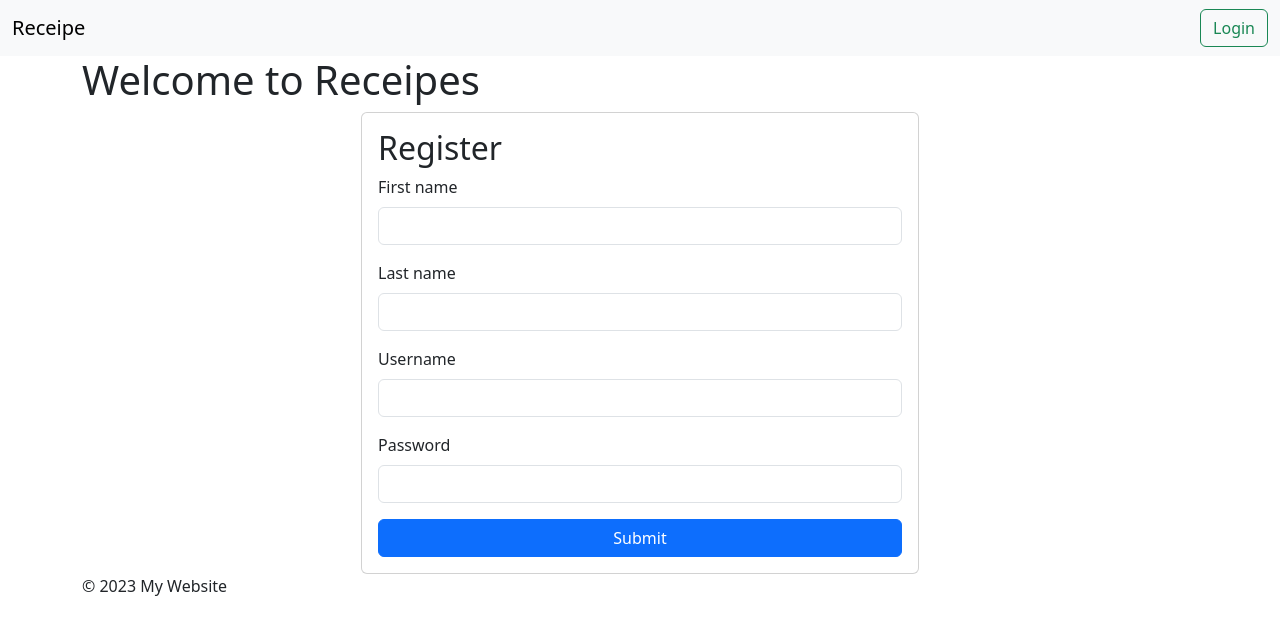
After one commit to sandeep0009/django_projects, a Django app: page /register/ in a window 1280 px wide. The commit adds this page. Shown: the top 635 px of the page. Run offline with Django 4.2, Linux system fonts and the light colour scheme.

Commit message:
added new things

```diff
--- a/django2/learning_models/urls.py
+++ b/django2/learning_models/urls.py
@@ -7,7 +7,10 @@ urlpatterns = [
     path('admin/', admin.site.urls),
     path('',home),
     path('receipes/',receipes),
-    path('delete-receips/<int:id>/',delete_receipes)
+    path('delete-receips/<int:id>/',delete_receipes),
+    path('login/',loginPage),
+    path('register/',registerPage),
+    path('logout/',logoutPage)
 ]
 
 from django.conf import settings
--- a/django2/learnmodels/models.py
+++ b/django2/learnmodels/models.py
@@ -1,4 +1,5 @@
 from django.db import models
+from django.contrib.auth.models import User
 
 # Create your models here.
 
@@ -11,6 +12,7 @@ class Student(models.Model):
         return f'{self.name} (Section: {self.section}, Grade: {self.grade})'
 
 class Veggies(models.Model):
+    user=models.ForeignKey(User,on_delete=models.SET_NULL,null=True,blank=True)
 
     receipe_name=models.CharField(max_length=150)
     receipe_description=models.TextField()
--- a/django2/learnmodels/views.py
+++ b/django2/learnmodels/views.py
@@ -1,5 +1,8 @@
 from django.shortcuts import render, redirect
 from .models import Veggies
+from django.contrib.auth.models import User
+from django.contrib import messages
+from django.contrib.auth import authenticate,login,logout
 
 
 
@@ -34,3 +37,53 @@ def delete_receipes(request ,id):
 
 
     return redirect('/receipes')
+
+""" login """
+def loginPage(request):
+    if request.method=="POST":
+        username=request.POST.get('username')
+        password=request.POST.get('password')
+        if not User.objects.filter(username=username).exists():
+            messages.error(request,'Invalid')
+            redirect('/login/')
+
+        user=authenticate(username=username,password=password)
+
+        if user is None:
+            messages.error(request,'invalid')
+            return redirect('/login/')
+
+        else:
+            login(request,user)
+            return redirect('/receipes/')
+    return render(request,'login.html')
+
+# logout
+
+def logoutPage(request):
+    logout(request)
+    return redirect('/login/')
+
+def registerPage(request):
+    if request.method=="POST":
+        first_name=request.POST.get('first_name')
+        last_name=request.POST.get('last_name')
+        username= request.POST.get('username')
+        password= request.POST.get('password')
+
+        user=User.objects.filter(username=username)
+        if user.exists():
+            messages.info(request,"user exist")
+            return redirect('/register/')
+
+        user=User.objects.create(
+            first_name=first_name,
+            last_name=last_name,
+            username=username
+
+        )
+        user.set_password(password)
+        user.save()
+        messages.info(request,"successful")
+        return redirect('/register/')
+    return render(request,'register.html')
--- a/django2/templates/base.html
+++ b/django2/templates/base.html
@@ -7,6 +7,18 @@
 
 </head>
 <body>
+
+    <nav class="navbar bg-body-tertiary">
+        <div class="container-fluid">
+          <a class="navbar-brand">Receipe </a>
+
+          {% if request.user.authenticated%}
+            <a href='/logout/' class="btn btn-outline-success" type="submit">Logout</a>
+            {%else%}
+            <a href='/login/' class="btn btn-outline-success" type="submit">Login</a>
+            {%endif%}
+        </div>
+      </nav>
 
 <div class="container">
     <header>
--- a/django2/templates/receipes.html
+++ b/django2/templates/receipes.html
@@ -5,17 +5,19 @@
 
 
 {% block content %}
+{{request.user }}
+
 <div class="container">
     <h3>Here Are Some Delicious Recipes you can add and share</h3>
 </div>
 
 <div class="container mt-4 ">
-    <form method="post" class="col-6" enctype="multipart/form-data" >
+    <form method="post" class="col-6 mx-auto card p-3" enctype="multipart/form-data" >
 
         {%csrf_token%}
         <div class="mb-3">
             <label  class="form-label">Receipe name</label>
-            <input  name="receipe_name" required class="form-control" id="exampleFormControlInput1" placeholder='enter your receipe'>
+            <input type="text"  name="receipe_name" required class="form-control" id="exampleFormControlInput1" placeholder='enter your receipe'>
           </div>
           <div class="mb-3">
             <label for="exampleFormControlTextarea1" class="form-label">Receipe Description</label>
--- /dev/null
+++ b/django2/templates/register.html
@@ -0,0 +1,28 @@
+{%extends "base.html"%}
+{%block content%}
+
+<form method="post" enctype="multipart/form-data" class="col-6 mx-auto card p-3">
+
+    {%csrf_token%}
+
+    <h2>Register</h2>
+    <div class="mb-3">
+        <label for="exampleInputEmail1" class="form-label">First name</label>
+        <input type="text" name="first_name" class="form-control" id="exampleInputEmail1" aria-describedby="emailHelp">
+      </div>
+      <div class="mb-3">
+        <label for="exampleInputEmail1" class="form-label">Last name</label>
+        <input type="text"  name="last_name" class="form-control" id="exampleInputEmail1" aria-describedby="emailHelp">
+      </div>
+    <div class="mb-3">
+      <label for="exampleInputEmail1" class="form-label">Username</label>
+      <input type="text" name="username" class="form-control" id="exampleInputEmail1" aria-describedby="emailHelp">
+    </div>
+    <div class="mb-3">
+      <label for="exampleInputPassword1" class="form-label">Password</label>
+      <input type="password" name="password" class="form-control" id="exampleInputPassword1">
+    </div>
+
+    <button type="submit" class="btn btn-primary">Submit</button>
+  </form>
+{%endblock%}
```
Also changed, not shown: django2/templates/login.html (added, +20 -0 lines), django2/learnmodels/migrations/0003_veggies_user.py (added).
